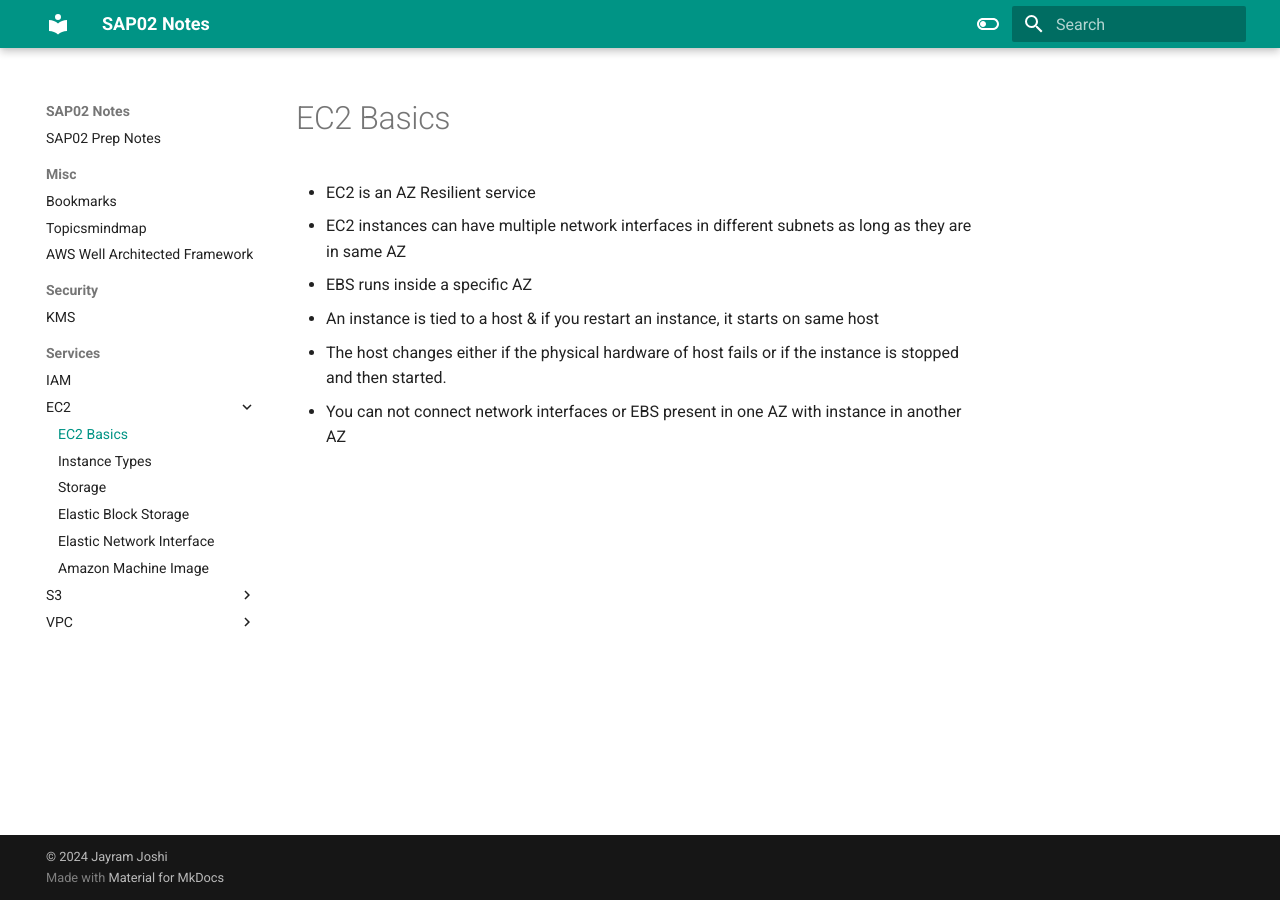
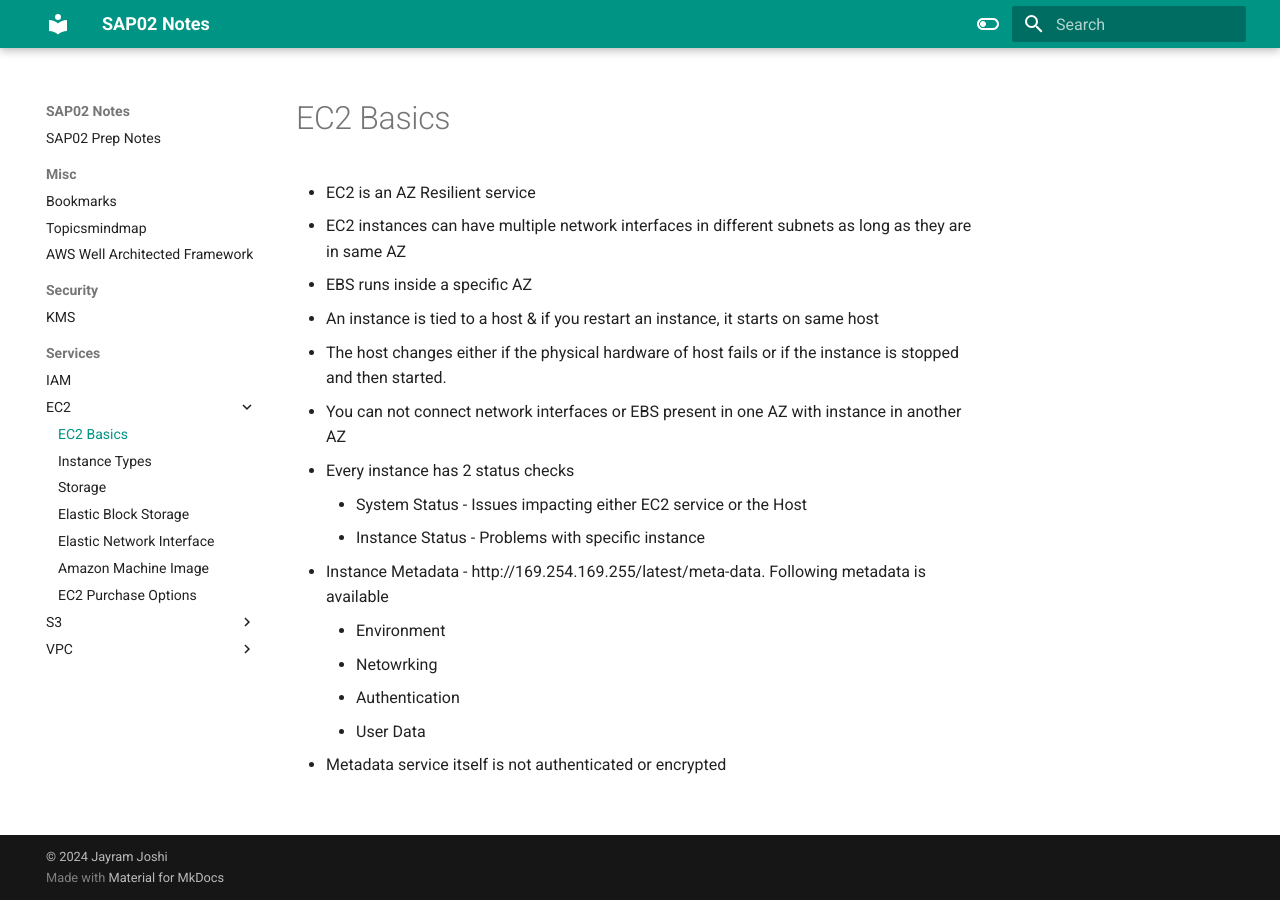
Before and after one commit to jayramj/SAA03, an MkDocs documentation site: the page built from docs/services/EC2/1-Basics.md, in a window 1280 px wide. Built offline with MkDocs 1.6.1 and Material for MkDocs 9.7.7, drawn with Linux system fonts in a browser that asks for light colours.

Commit message:
EC2 Purchase Options

```diff
--- a/docs/services/EC2/1-Basics.md
+++ b/docs/services/EC2/1-Basics.md
@@ -6,3 +6,12 @@
 * An instance is tied to a host & if you restart an instance, it starts on same host
 * The host changes either if the physical hardware of host fails or if the instance is stopped and then started.
 * You can not connect network interfaces or EBS present in one AZ with instance in another AZ
+* Every instance has 2 status checks
+    * System Status - Issues impacting either EC2 service or the Host
+    * Instance Status - Problems with specific instance
+* Instance Metadata - http://169.254.169.255/latest/meta-data. Following metadata is available
+    * Environment
+    * Netowrking
+    * Authentication
+    * User Data
+* Metadata service itself is not authenticated or encrypted
```
Also changed, not shown: docs/services/EC2/7-PurchanseOptions.md (added, +17 -0 lines).
